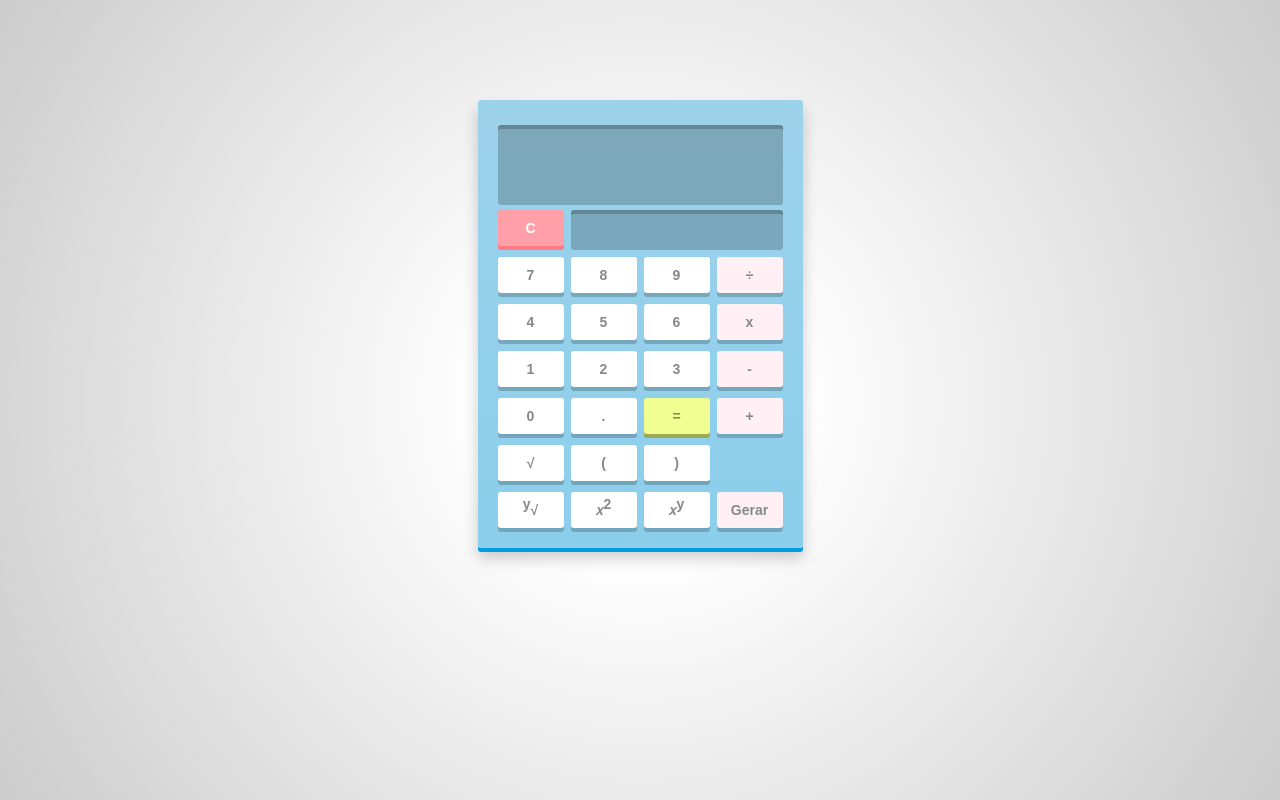
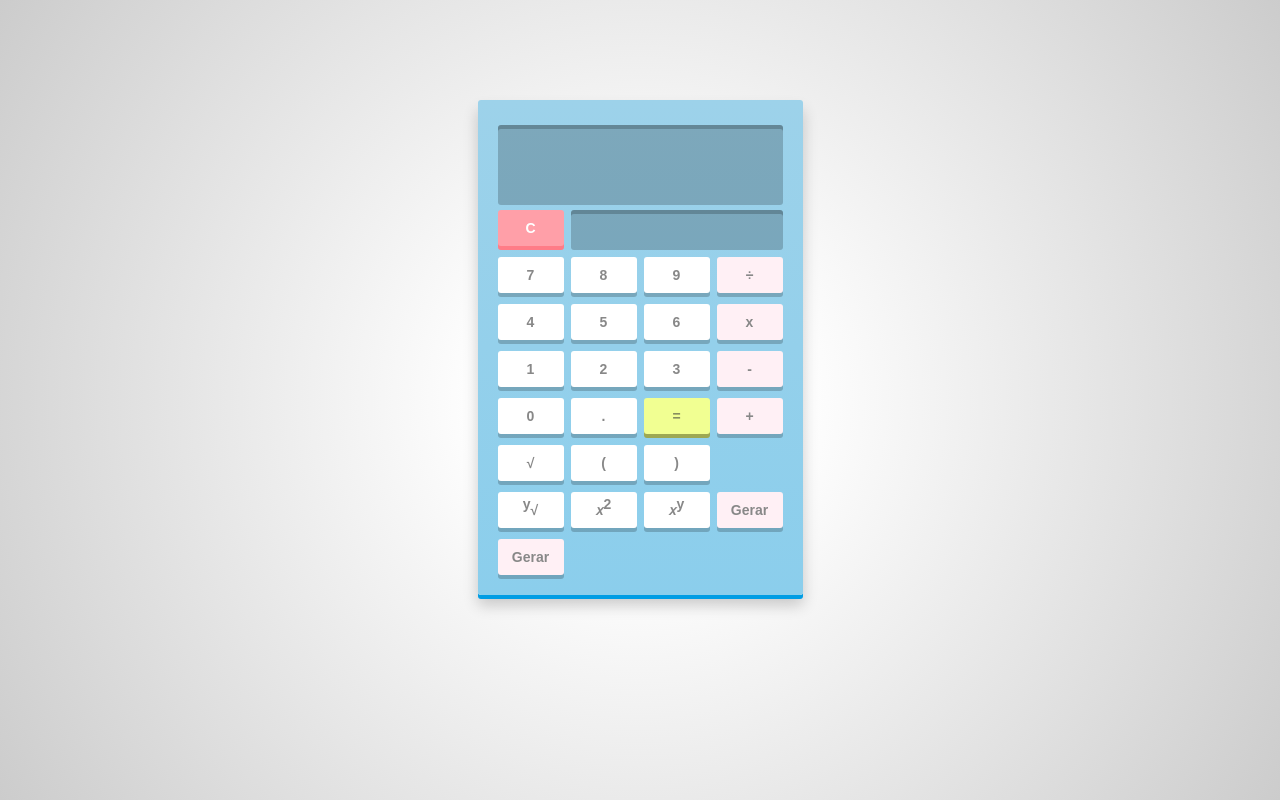
Before and after one commit to gzmarques/farma-tex-calculator, a plain HTML site: page index.html in a window 1280 px wide. Drawn offline with nearby package versions, Linux system fonts and the light colour scheme; some packages are replaced by stand-ins of ours.

Commit message:
little change

```diff
--- a/index.html
+++ b/index.html
@@ -44,6 +44,7 @@
       <span value="^2">𝑥<sup>2</sup></span>
       <span value="^">𝑥<sup>y</sup></span>
       <span class="operator" value="">Gerar</span>
+      <span class="operator" value="">Gerar</span>
     </div>
   </div>
 
```
